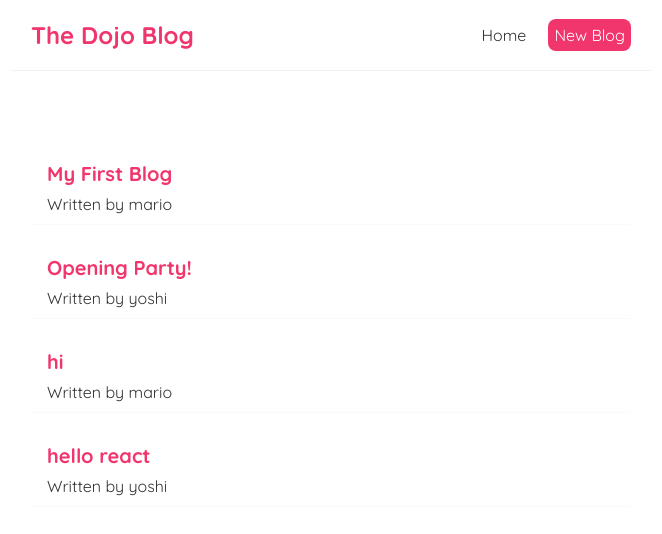
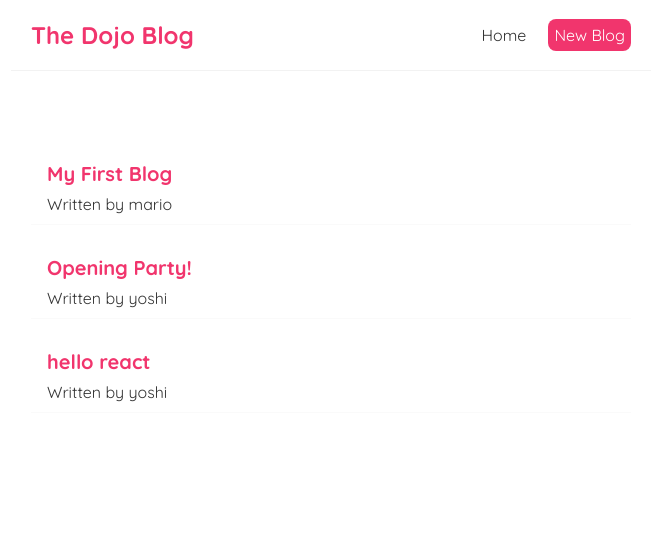
Before and after one commit to KhineThwe/React_Training, a React (Create React App) app: page / in a window 1280 px wide. Shown: the top 534 px of the page, without its empty margins (309-971 px from the left). Built offline with nearby package versions, Linux system fonts and the light colour scheme; data requests are answered from the project's data file.

Commit message:
delete post

```diff
--- a/data/db.json
+++ b/data/db.json
@@ -13,12 +13,6 @@
       "id": 2
     },
     {
-      "title": "hi",
-      "body": "d",
-      "author": "mario",
-      "id": 3
-    },
-    {
       "title": "hello react",
       "body": "hhhhhhhhhhhhhhhh",
       "author": "yoshi",
--- a/src/BlogDetails.js
+++ b/src/BlogDetails.js
@@ -1,10 +1,18 @@
-import { useParams } from "react-router-dom";
+import { useHistory, useParams } from "react-router-dom";
 import useFetch from "./useFetch";
 
 const BlogDetails = () => {
   const { id } = useParams();
   const { data: blog, error, isPending } = useFetch('http://localhost:8000/blogs/' + id);
-
+  const history = useHistory();
+  const handleClick=()=>{
+    fetch('http://localhost:8000/blogs/' + blog.id,{
+        method:'DELETE'
+    })
+    .then(()=>{
+       history.push('/')
+    })
+  }
   return (
     <div className="blog-details">
       { isPending && <div>Loading...</div> }
@@ -14,6 +22,7 @@ const BlogDetails = () => {
           <h2>{ blog.title }</h2>
           <p>Written by { blog.author }</p>
           <div>{ blog.body }</div>
+          <button onClick={handleClick}>Delete</button>
         </article>
       )}
     </div>
```
